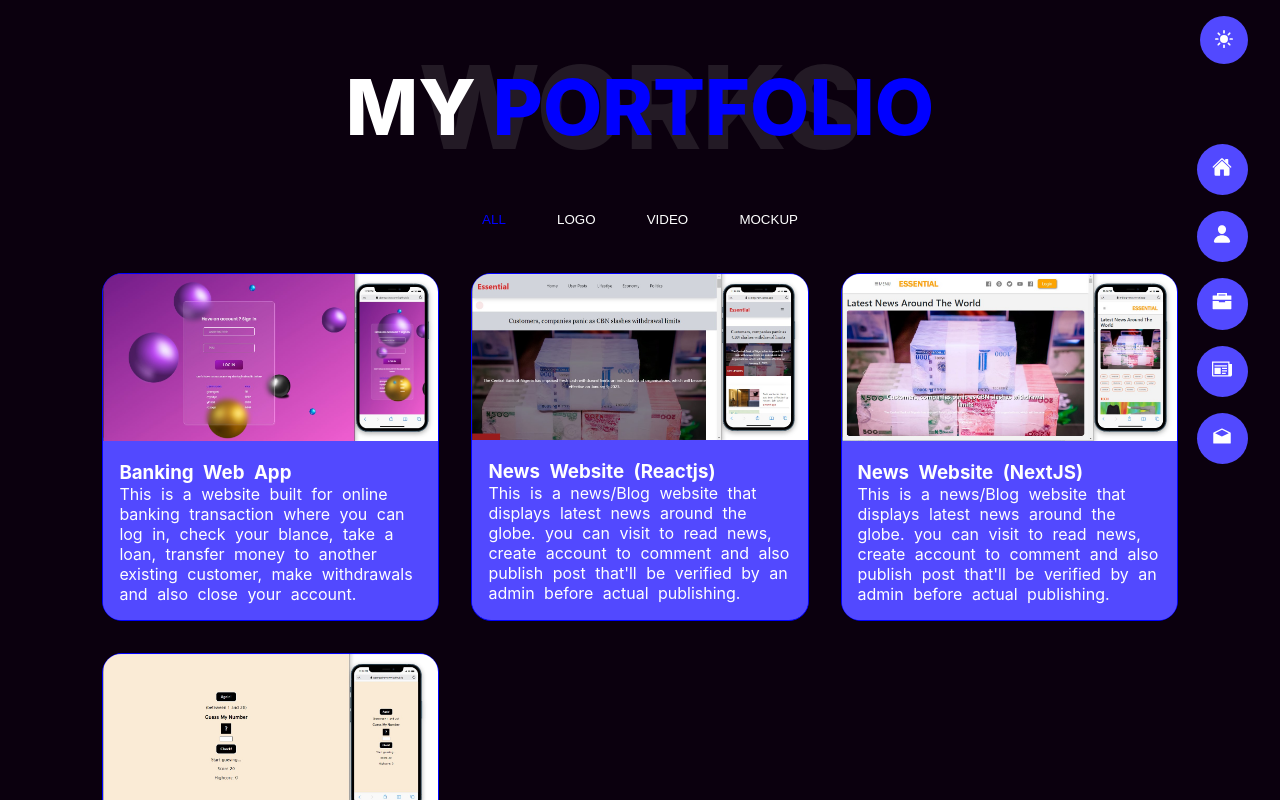
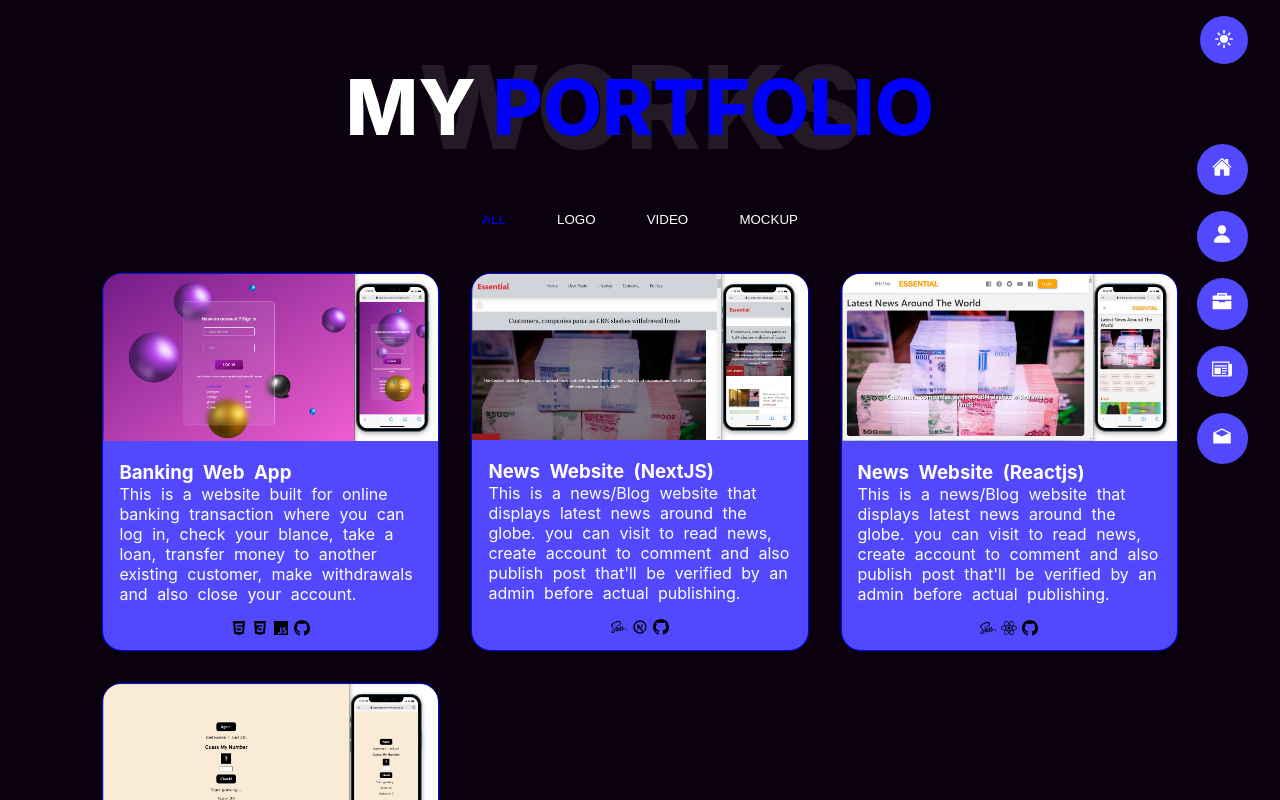
Before and after one commit to Gbengashowunmi/portfolio-react, a React (Create React App) app: page /portfolio in a window 1280 px wide. Shown: the top 800 px of the page. Built offline with nearby package versions, Linux system fonts and the light colour scheme.

Commit message:
typo error

```diff
--- a/src/App.css
+++ b/src/App.css
@@ -361,6 +361,14 @@ object-fit: contain;
   transform: translate(-50%, -50%);
   text-align: center;
 }
+.tools{
+  /* margin: auto; */
+  display: flex;
+  gap: 5px;
+  justify-content: center;
+  color:black;
+  height: 30px;
+}
 
 @media (max-width: 983px) {
   .projects {
--- a/src/components/portfolio/Portfolio.js
+++ b/src/components/portfolio/Portfolio.js
@@ -4,11 +4,22 @@ import Project from "./Project";
 import { motion } from "framer-motion";
 import AOS from 'aos';
 import "aos/dist/aos.css";
+import { BsGithub } from "react-icons/bs";
+import { FaReact, FaSass } from "react-icons/fa";
+import { IoLogoCss3, IoLogoHtml5, IoLogoJavascript } from "react-icons/io5";
+import { TbBrandNextjs } from "react-icons/tb";
 
 AOS.init();
 
 
 export default function Portfolio() {
+  const icongit = <BsGithub />
+  const iconReact = <FaReact/>
+  const iconCSS = <IoLogoCss3/>
+  const iconNext = <TbBrandNextjs/>
+  const iconjs = <IoLogoJavascript/>
+  const iconHtml = <IoLogoHtml5/>
+  const iconSass = <FaSass/>
   return (
     <motion.div
       className="container text-center  bg-black"
@@ -44,24 +55,43 @@ export default function Portfolio() {
             img="/images/bank-app.jpg"
             title="Banking Web App"
             description="This is a website built for online banking transaction where you can log in, check your blance, take a loan, transfer money to another existing customer, make withdrawals and also close your account. "
+            iconjs={iconjs}
+            iconCss={iconCSS}
+            iconHtml={iconHtml}
+            icongit={icongit}
+
           />
           <Project
             link="//e-blog-next.vercel.app/"
             img="/images/e-blog-next.jpg"
-            title="News Website (Reactjs)"
+            title="News Website (NextJS)"
             description="This is a news/Blog website that displays latest news around the globe. you can visit to read news, create account to comment and also publish post that'll be verified by an admin before actual publishing.  "
+            icongit={icongit}
+            iconNext={iconNext}
+            iconSass ={iconSass}
+
           />
           <Project
             link="//e-blog-news.vercel.app/"
             img="/images/e-blog-react.jpg"
-            title="News Website (NextJS)"
+            title="News Website (Reactjs)"
             description="This is a news/Blog website that displays latest news around the globe. you can visit to read news, create account to comment and also publish post that'll be verified by an admin before actual publishing.  "
+            icongit={icongit}
+            iconReact={iconReact}
+            iconSass ={iconSass}
+
+
           />
           <Project
             link="//gbengashowunmi.github.io/guessing/"
             img="/images/guess.jpg"
             title="Guessing game"
             description="This is a simple game app where you guess a number and get a increase in score for correct answer and decrease in score for a wrong answer "
+            icongit={icongit}
+              iconjs={iconjs}
+            iconCss={iconCSS}
+            iconHtml={iconHtml}
+
           />
         </div>
         <div className="navigation">
--- a/src/components/portfolio/Project.js
+++ b/src/components/portfolio/Project.js
@@ -1,7 +1,7 @@
 import React from "react";
 import { Link } from "react-router-dom";
 
-export default function Project({img, link, title, description}) {
+export default function Project({img, link, title, description, iconSass, iconReact,iconjs,iconNext, icongit, iconCss, iconHtml}) {
   return (
     <div className="project">
       <div className="overlay">
@@ -10,6 +10,15 @@ export default function Project({img, link, title, description}) {
         </div>
       <img src={img} alt="project" />
       <div className="caption"> <h3>{title}</h3><p> {description}</p></div>
+      <div className="tools">
+      {iconHtml && iconHtml}
+      {iconCss && iconCss}
+      {iconSass && iconSass}
+      {iconjs && iconjs}
+      {iconReact && iconReact}
+      {iconNext && iconNext}
+      {icongit && icongit}
+      </div>
     </div>
   );
 }
```
